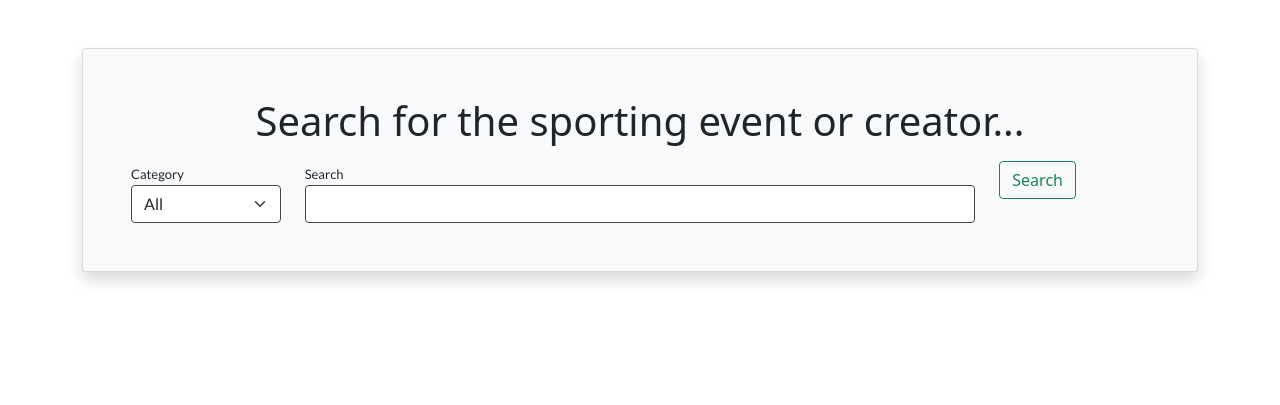
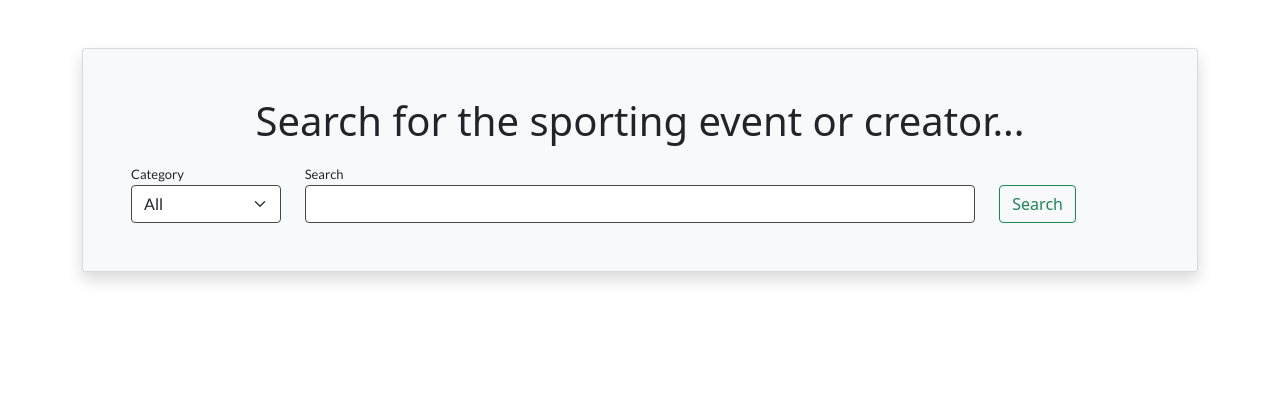
Before and after one commit to StarDexterity/IAB207-Assessment-Task-3, a Flask app: page / in a window 1280 px wide. Shown: the part 1016-1421 px from the top of the page. Run offline with Flask 2, Linux system fonts and the light colour scheme; data comes from the database, SQL or seed files in the repository; some libraries are stand-ins or nearby versions.

Commit message:
fixed button alignment

```diff
--- a/website/templates/index.html
+++ b/website/templates/index.html
@@ -26,7 +26,7 @@
 
 
 <div class="container">
-  <div class="row justify-content-center mt-5 pb-4">
+  <div class="row justify-content-center mt-5 pb-4 d-flex">
     <div class="col-12">
       <div class="card shadow p-5 mb-5 bg-light" id="search">
         <h1 class="text-center mb-3">Search for the sporting event or creator...</h1>
@@ -38,9 +38,9 @@
           <div class="col-8">
             {{ wtf.form_field(form.search, class='form-control')}}
           </div>
-          <div class="col-2">
+          <div class="col-2 mt-auto">
             <div href="#search">
-              {{ wtf.form_field(form.submit, class='btn btn-outline-success')}}
+              {{ wtf.form_field(form.submit, class='btn btn-outline-success bottom')}}
             </div>
           </div>
         </div>
--- a/website/templates/view_details.html
+++ b/website/templates/view_details.html
@@ -56,7 +56,9 @@
           </div>
         </div>
         {% if not event.is_owner %}
-        {% if current_user.is_authenticated %}
+        {% if event.status == 'booked' or event.status == 'cancelled' %}
+        <p>Cannot book, event is booked or cancelled</p>
+        {% elif current_user.is_authenticated %}
         <button type="button" data-bs-toggle="modal" data-bs-target="#ticketmodal"
           class="btn btn-success float-right">Book ticket</button>
         {% else %}
```
Also changed, not shown: website/sportdb.sqlite.
